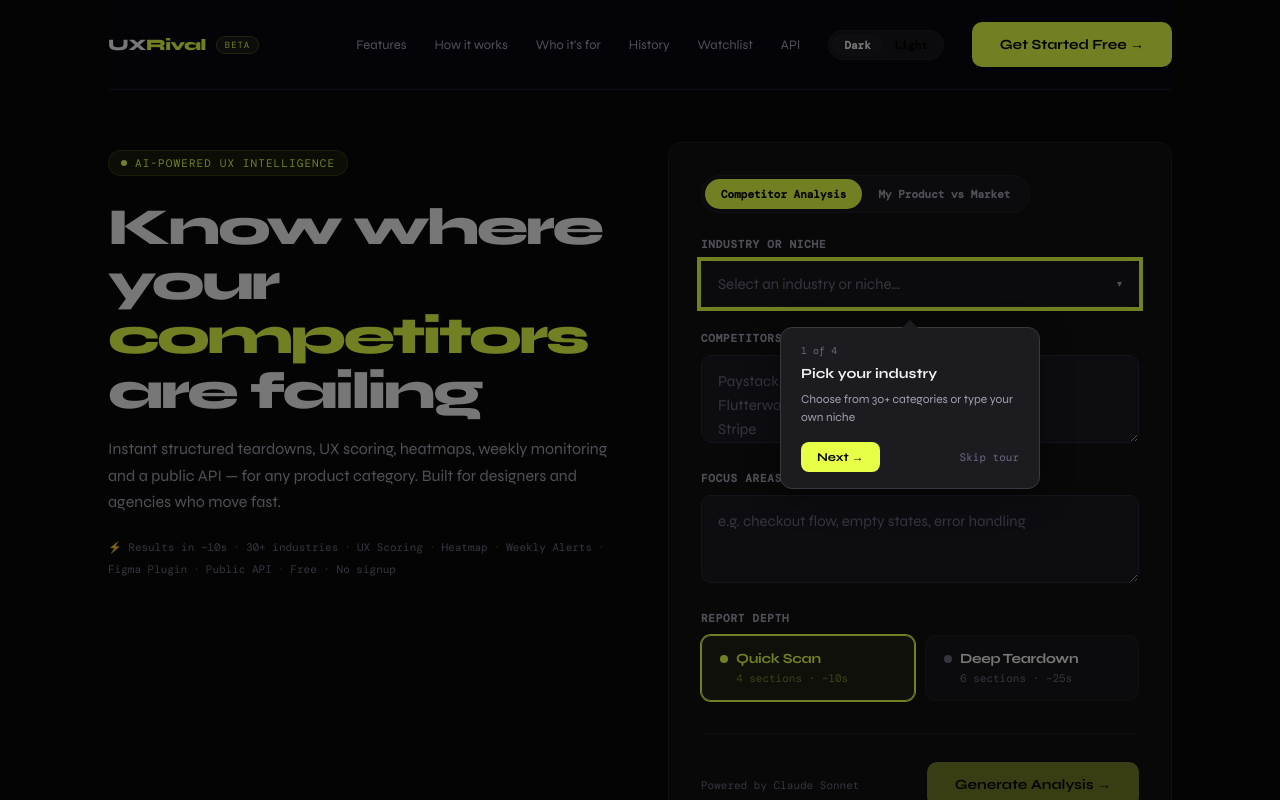
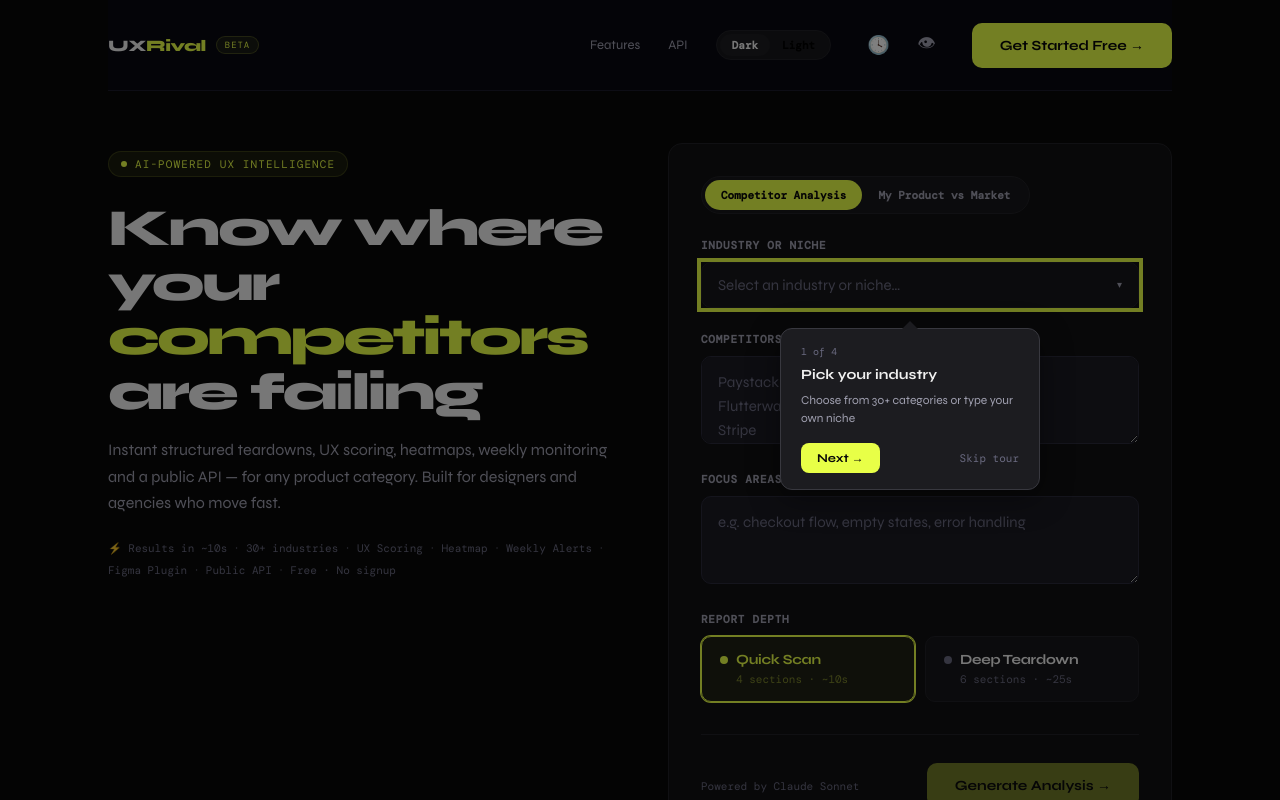
Before and after one commit to TommmyAyandele/Uxrival, a Next.js app: page / in a window 1280 px wide. Shown: the top 800 px of the page. Built offline with nearby package versions, Linux system fonts and the light colour scheme; a web font is replaced by a local one.

Commit message:
simplify navigation bar with icon buttons for history and watchlist

```diff
--- a/app/page.tsx
+++ b/app/page.tsx
@@ -191,6 +191,8 @@ const styles = `
   .nav-links { display: flex; align-items: center; gap: 28px; }
   .nav-link { font-size: 13px; color: var(--text-muted); cursor: pointer; transition: color 0.15s; }
   .nav-link:hover { color: var(--text); }
+
+  .nav-icon-btn:hover { background: var(--surface2) !important; }
 
   /* Mobile hamburger menu */
   .mobile-hamburger { display: none; flex-direction: column; gap: 4px; background: none; border: none; cursor: pointer; padding: 8px; }
@@ -1166,16 +1168,96 @@ export default function UXRival() {
           <div className="nav-right">
             <div className="nav-links">
               <span className="nav-link" onClick={scrollToLearn}>Features</span>
-              <span className="nav-link" onClick={scrollToLearn}>How it works</span>
-              <span className="nav-link" onClick={scrollToLearn}>Who it&apos;s for</span>
-              <span className="nav-link" onClick={() => setShowHistoryModal(true)} style={{ display: "flex", alignItems: "center" }}>History{history.length > 0 && <span className="nav-badge" style={{ background: "var(--surface2)", color: "var(--text-muted)" }}>{history.length}</span>}</span>
-              <span className="nav-link" onClick={() => setShowWatchlistModal(true)} style={{ display: "flex", alignItems: "center" }}>Watchlist{watchlist.length > 0 && <span className="nav-badge">{watchlist.length}</span>}</span>
               <span className="nav-link" onClick={() => window.location.href = "/developers"}>API</span>
             </div>
             <div className="theme-toggle">
               <button type="button" className={`theme-toggle-option${theme === "dark" ? " active" : ""}`} onClick={() => setTheme("dark")}>Dark</button>
               <button type="button" className={`theme-toggle-option${theme === "light" ? " active" : ""}`} onClick={() => setTheme("light")}>Light</button>
             </div>
+
+            {/* History and Watchlist icon buttons */}
+            <div style={{ display: "flex", gap: "12px", alignItems: "center" }}>
+              <div style={{ position: "relative" }}>
+                <button
+                  type="button"
+                  className="nav-icon-btn"
+                  onClick={() => setShowHistoryModal(true)}
+                  title="History"
+                  style={{
+                    background: "none",
+                    border: "none",
+                    color: "var(--text-muted)",
+                    fontSize: "18px",
+                    cursor: "pointer",
+                    padding: "8px",
+                    borderRadius: "6px",
+                    transition: "all 0.15s"
+                  }}
+                  onMouseEnter={(e) => e.currentTarget.style.color = "var(--text)"}
+                  onMouseLeave={(e) => e.currentTarget.style.color = "var(--text-muted)"}
+                >
+                  🕓
+                </button>
+                {history.length > 0 && (
+                  <span className="nav-badge" style={{
+                    position: "absolute",
+                    top: "4px",
+                    right: "4px",
+                    background: "var(--accent)",
+                    color: "#090909",
+                    fontSize: "9px",
+                    minWidth: "16px",
+                    height: "16px",
+                    display: "flex",
+                    alignItems: "center",
+                    justifyContent: "center"
+                  }}>
+                    {history.length}
+                  </span>
+                )}
+              </div>
+
+              <div style={{ position: "relative" }}>
+                <button
+                  type="button"
+                  className="nav-icon-btn"
+                  onClick={() => setShowWatchlistModal(true)}
+                  title="Watchlist"
+                  style={{
+                    background: "none",
+                    border: "none",
+                    color: "var(--text-muted)",
+                    fontSize: "18px",
+                    cursor: "pointer",
+                    padding: "8px",
+                    borderRadius: "6px",
+                    transition: "all 0.15s"
+                  }}
+                  onMouseEnter={(e) => e.currentTarget.style.color = "var(--text)"}
+                  onMouseLeave={(e) => e.currentTarget.style.color = "var(--text-muted)"}
+                >
+                  👁
+                </button>
+                {watchlist.length > 0 && (
+                  <span className="nav-badge" style={{
+                    position: "absolute",
+                    top: "4px",
+                    right: "4px",
+                    background: "var(--accent)",
+                    color: "#090909",
+                    fontSize: "9px",
+                    minWidth: "16px",
+                    height: "16px",
+                    display: "flex",
+                    alignItems: "center",
+                    justifyContent: "center"
+                  }}>
+                    {watchlist.length}
+                  </span>
+                )}
+              </div>
+            </div>
+
             <button type="button" className="btn-primary" onClick={scrollToForm}>Get Started Free →</button>
 
             {/* Mobile hamburger button */}
```
